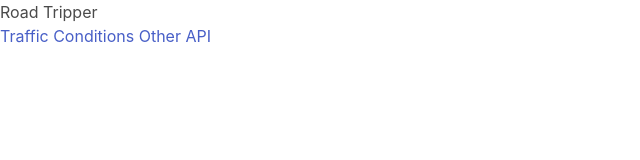
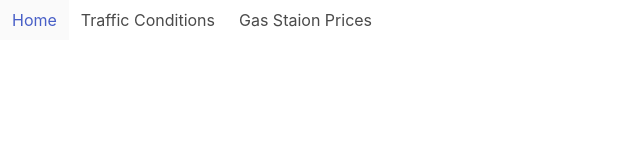
Before and after one commit to BrennerLJ/road-trip-app, a plain HTML site: page index1.html in a window 1280 px wide. Shown: the whole page, without its empty margins (0-640 px from the left). Drawn offline with nearby package versions, Linux system fonts and the light colour scheme.

Commit message:
added nav bar

```diff
--- a/index1.html
+++ b/index1.html
@@ -9,13 +9,30 @@
     <title>Road Tripper Homepage</title>
   </head>
   <body>
+    <main>
+    <nav>
+      <div id="navbarBasicExample" class="navbar-menu">
+        <div class="navbar-start">
+          <a class="navbar-item">
+            Home
+          </a>
 
-    <header>Road Tripper</header>
+          <a href="index2.html" class="navbar-item ">
+            Traffic Conditions
+          </a>
+          <a href="index3.html" class="navbar-item">
+            Gas Staion Prices
+          </a>
 
-    <a class=links href="index2.html">Traffic Conditions</a>
-    <a class=links href="index3.html">Other API</a>
-
-
+        <div class="navbar-end">
+          <div class="navbar-item">
+            <div class="buttons">
+            </div>
+          </div>
+        </div>
+      </div>
+    </nav>
+    </main>
     <script src="./assets\Javascript/UDOT.js"></script>
 
   </body>
```
Also changed, not shown: index2.html (+20 -2 lines), index3.html (+20 -2 lines).
